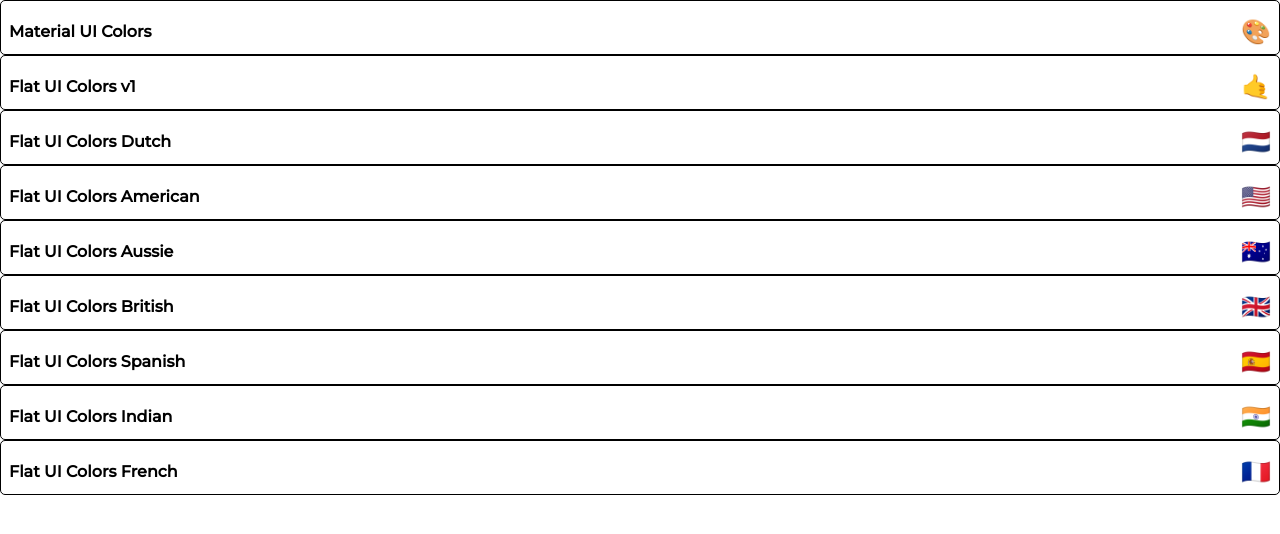
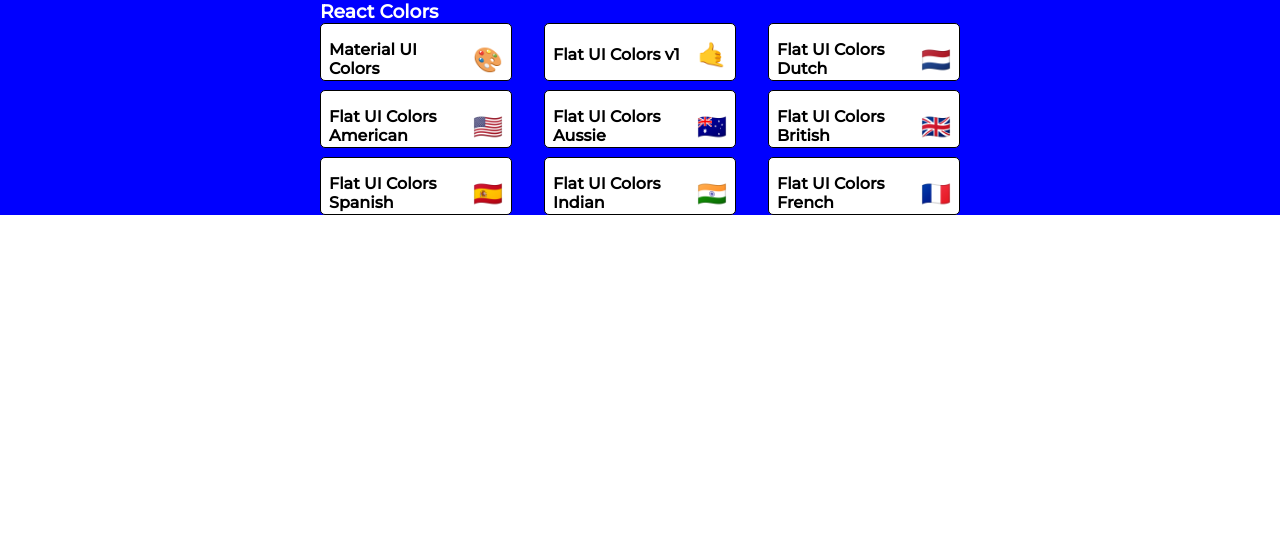
Before and after one commit to rookiemonkey/colorpalettes, a React (Create React App) app: page / in a window 1280 px wide. Shown: the top 534 px of the page. Built offline with nearby package versions, Linux system fonts and the light colour scheme.

Commit message:
added styles to home

```diff
--- a/src/components/Home.js
+++ b/src/components/Home.js
@@ -1,12 +1,43 @@
 import React, { Component } from 'react';
 import { Link } from 'react-router-dom';
+import { withStyles } from '@material-ui/styles';
 import MiniPalette from './MiniPalette';
 import shortid from 'shortid';
+
+const style = {
+    root: {
+        backgroundColor: 'blue',
+        height: '100%',
+        display: 'flex',
+        alignItems: 'flex-start',
+        justifyContent: 'center'
+    },
+    nav: {
+        display: 'flex',
+        width: '100%',
+        justifyContent: 'space-between',
+        color: 'white'
+    },
+    container: {
+        width: '50%',
+        display: 'flex',
+        alignItems: 'flex-start',
+        flexDirection: 'column',
+        flexWrap: 'wrap',
+    },
+    palettes: {
+        boxSizing: 'border-box',
+        width: '100%',
+        display: 'grid',
+        gridTemplateColumns: 'repeat(3, 30%)',
+        gridGap: '5%'
+    }
+}
 
 class Home extends Component {
     render() {
 
-        const { palettes } = this.props
+        const { palettes, classes } = this.props
         const minipalettes = palettes.map((p, i) => {
             return (
                 <MiniPalette {...palettes[i]} />
@@ -14,11 +45,18 @@
         })
 
         return (
-            <article>
-                {minipalettes}
+            <article className={classes.root}>
+                <div className={classes.container}>
+                    <nav className={classes.nav}>
+                        <h1>React Colors</h1>
+                    </nav>
+                    <section className={classes.palettes}>
+                        {minipalettes}
+                    </section>
+                </div>
             </article>
         )
     }
 }
 
-export default Home;
+export default withStyles(style)(Home);
--- a/src/components/MiniPalette.js
+++ b/src/components/MiniPalette.js
@@ -34,7 +34,6 @@
 
 const MiniPalette = props => {
     const { classes, paletteName, id, emoji, colors } = props
-    console.log(props)
 
     return (
         <section className={classes.root}>
```
